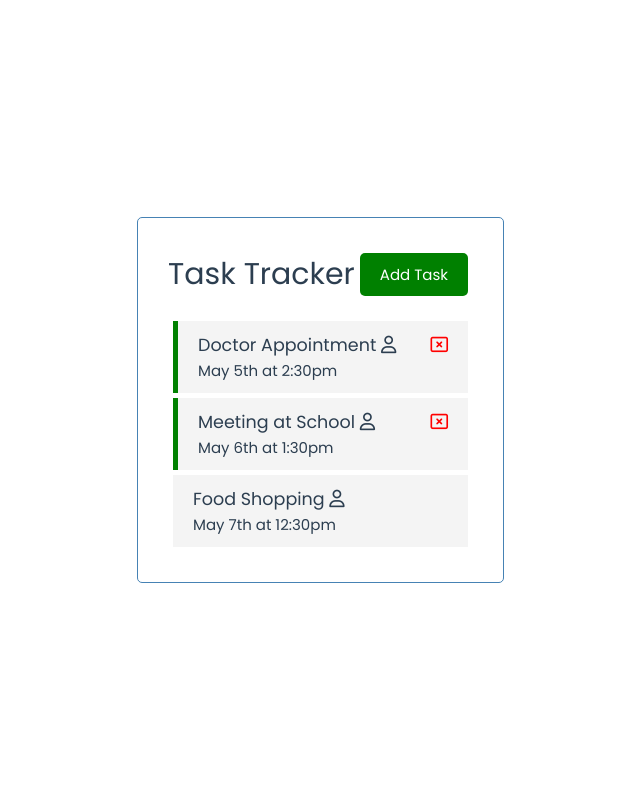
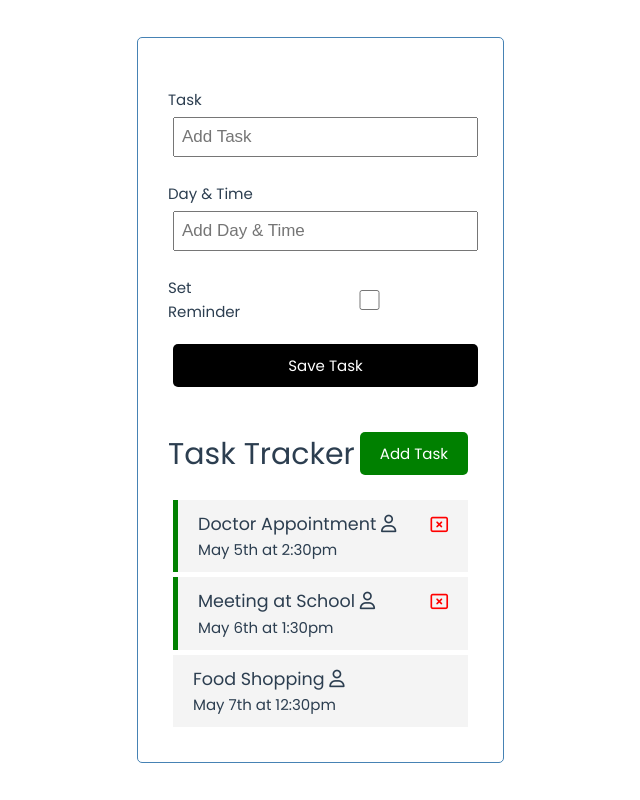
Before and after one commit to anjola-adeuyi/task_tracker_vue, a Vue app: page / in a window 1280 px wide. Shown: the whole page, without its empty margins (136-776 px from the left). Built offline with nearby package versions, Linux system fonts and the light colour scheme.

Commit message:
feat: v-model & addTask component implementation ✅

```diff
--- a/src/App.vue
+++ b/src/App.vue
@@ -1,12 +1,14 @@
 <script>
 import Header from './components/Header.vue';
 import Tasks from './components/Tasks.vue';
+import AddTask from './components/AddTask.vue';
 
 export default {
   name: 'App',
   components: {
     Header,
     Tasks,
+    AddTask,
   },
   data() {
     return {
@@ -14,6 +16,9 @@ export default {
     };
   },
   methods: {
+    addTask(task) {
+      this.tasks = [...this.tasks, task];
+    },
     deleteTaskFromApp(id) {
       console.log('delete from app', id);
       this.tasks = this.tasks.filter((task) => task.id !== id);
@@ -50,6 +55,7 @@ export default {
 
 <template>
   <div class="container">
+    <AddTask v-on:add-task="addTask" />
     <Header title="Task Tracker" />
     <Tasks
       v-on:delete-task="deleteTaskFromApp"
--- /dev/null
+++ b/src/components/AddTask.vue
@@ -0,0 +1,114 @@
+<template>
+  <form
+    @submit="onSubmit"
+    class="add-form"
+  >
+    <div class="form-control">
+      <label>Task</label>
+      <input
+        type="text"
+        v-model="text"
+        name="text"
+        placeholder="Add Task"
+      />
+    </div>
+    <div class="form-control">
+      <label>Day & Time</label>
+      <input
+        type="text"
+        v-model="day"
+        name="day"
+        placeholder="Add Day & Time"
+      />
+    </div>
+    <div class="form-control form-control-check">
+      <label>Set Reminder</label>
+      <input
+        type="checkbox"
+        v-model="reminder"
+        name="reminder"
+      />
+    </div>
+
+    <input
+      type="submit"
+      value="Save Task"
+      class="btn btn-block"
+    />
+  </form>
+</template>
+
+<script>
+export default {
+  name: 'AddTask',
+  data() {
+    return {
+      text: '',
+      day: '',
+      reminder: false,
+    };
+  },
+  methods: {
+    onSubmit(e) {
+      e.preventDefault();
+
+      if (!this.text) {
+        alert('Please add a task');
+        return;
+      }
+
+      const newTask = {
+        id: Math.floor(Math.random() * 100000),
+        text: this.text,
+        day: this.day,
+        reminder: this.reminder,
+      };
+
+      console.log(newTask);
+
+      this.$emit('add-task', newTask);
+
+      this.text = '';
+      this.day = '';
+      this.reminder = false;
+    },
+  },
+};
+</script>
+
+<style scoped>
+.add-form {
+  margin-bottom: 40px;
+}
+
+.form-control {
+  margin: 20px 0;
+}
+
+.form-control label {
+  display: block;
+}
+
+.form-control input {
+  width: 100%;
+  height: 40px;
+  margin: 5px;
+  padding: 3px 7px;
+  font-size: 17px;
+}
+
+.form-control-check {
+  display: flex;
+  align-items: center;
+  justify-content: space-between;
+}
+
+.form-control-check label {
+  flex: 1;
+}
+
+.form-control-check input {
+  flex: 2;
+  height: 20px;
+}
+</style>
```
